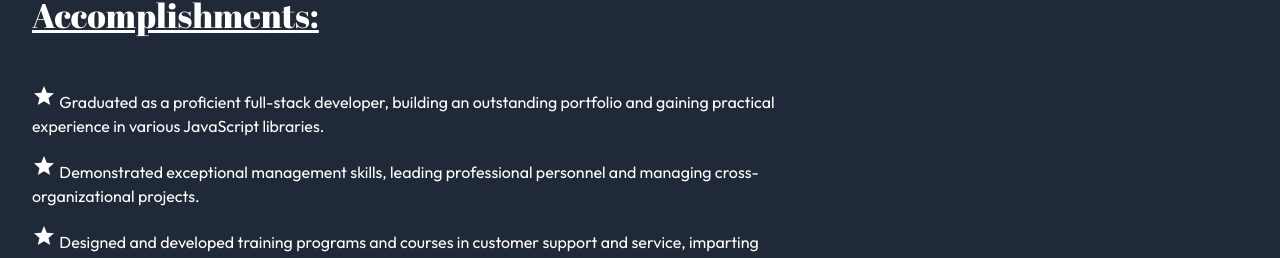
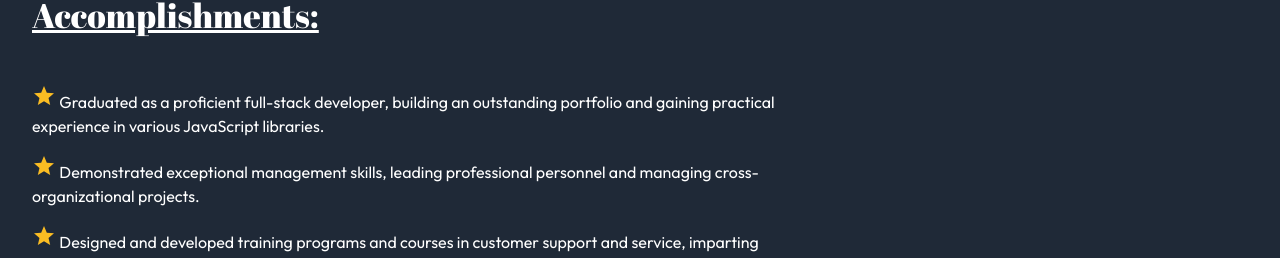
Before and after one commit to OriGuyUniqueDev/everAfterFrontMui, a React (Vite) app: page /about in a window 1280 px wide. Shown: the part 680-938 px from the top of the page. Built offline with nearby package versions, Linux system fonts and the light colour scheme.

Commit message:
add color to stars in about page

```diff
--- a/src/components/LandingPage/About/AboutSection.tsx
+++ b/src/components/LandingPage/About/AboutSection.tsx
@@ -1,5 +1,5 @@
 /* eslint-disable @typescript-eslint/no-empty-interface */
-import { Container, Typography } from "@mui/material";
+import { Typography } from "@mui/material";
 import { FunctionComponent } from "react";
 import ContentWrapper from "../components/ContentWrapper";
 import Grid from "@mui/material/Unstable_Grid2";
@@ -37,13 +37,13 @@ const AboutSection: FunctionComponent<AboutSectionProps> = () => {
 						Accomplishments:
 					</Typography>
 					<Typography variant="body1" sx={{ mb: 2 }}>
-						<StarIcon /> Graduated as a proficient full-stack developer, building an outstanding portfolio and gaining practical experience in various JavaScript libraries.
+						<StarIcon color="warning" /> Graduated as a proficient full-stack developer, building an outstanding portfolio and gaining practical experience in various JavaScript libraries.
 					</Typography>
 					<Typography variant="body1" sx={{ mb: 2 }}>
-						<StarIcon /> Demonstrated exceptional management skills, leading professional personnel and managing cross-organizational projects.
+						<StarIcon color="warning" /> Demonstrated exceptional management skills, leading professional personnel and managing cross-organizational projects.
 					</Typography>
 					<Typography variant="body1" sx={{ mb: 2 }}>
-						<StarIcon /> Designed and developed training programs and courses in customer support and service, imparting professional knowledge to support reps and professional personnel.
+						<StarIcon color="warning" /> Designed and developed training programs and courses in customer support and service, imparting professional knowledge to support reps and professional personnel.
 					</Typography>
 					<Typography variant="body1" sx={{ mb: 2 }}>
 						By leveraging my technical skills, management background, and customer service expertise, I am well-equipped to contribute to projects and excel in a professional developer role. I am passionate about continual learning and always seeking opportunities to expand my knowledge.
```
